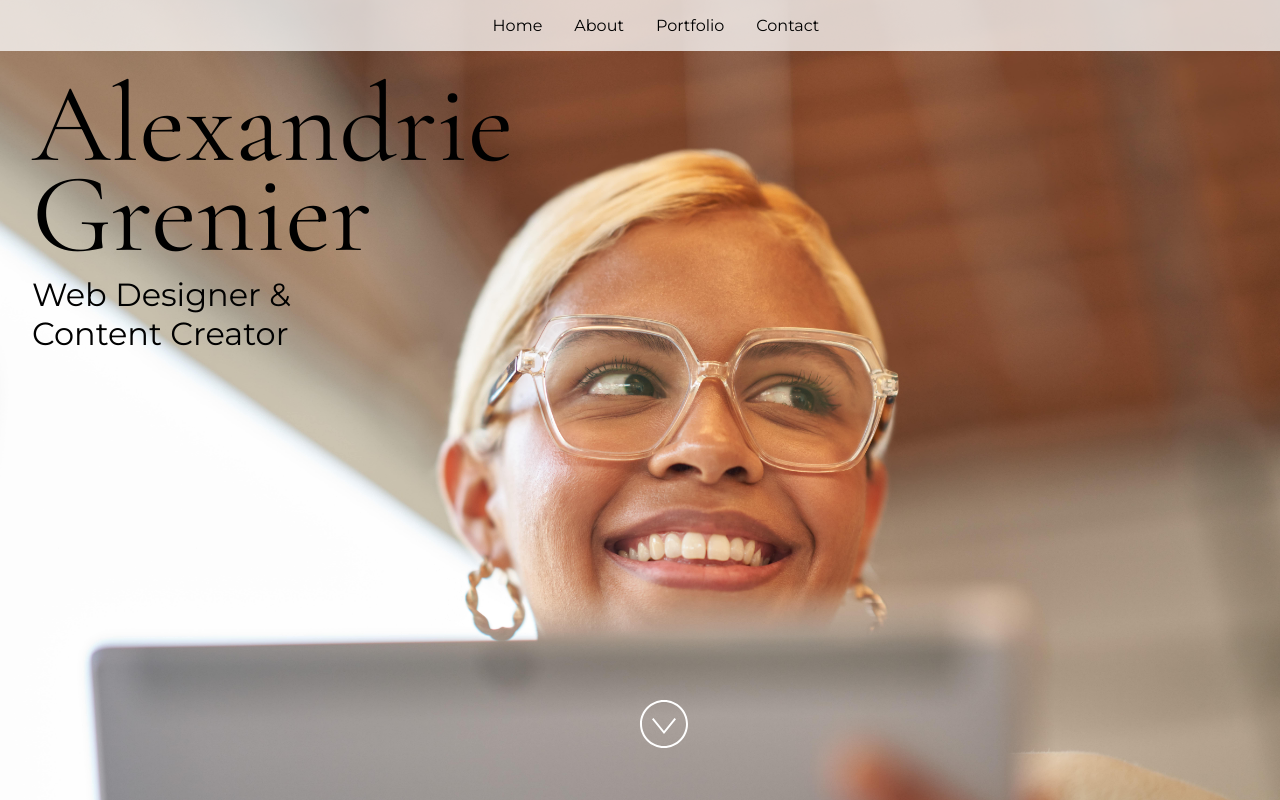
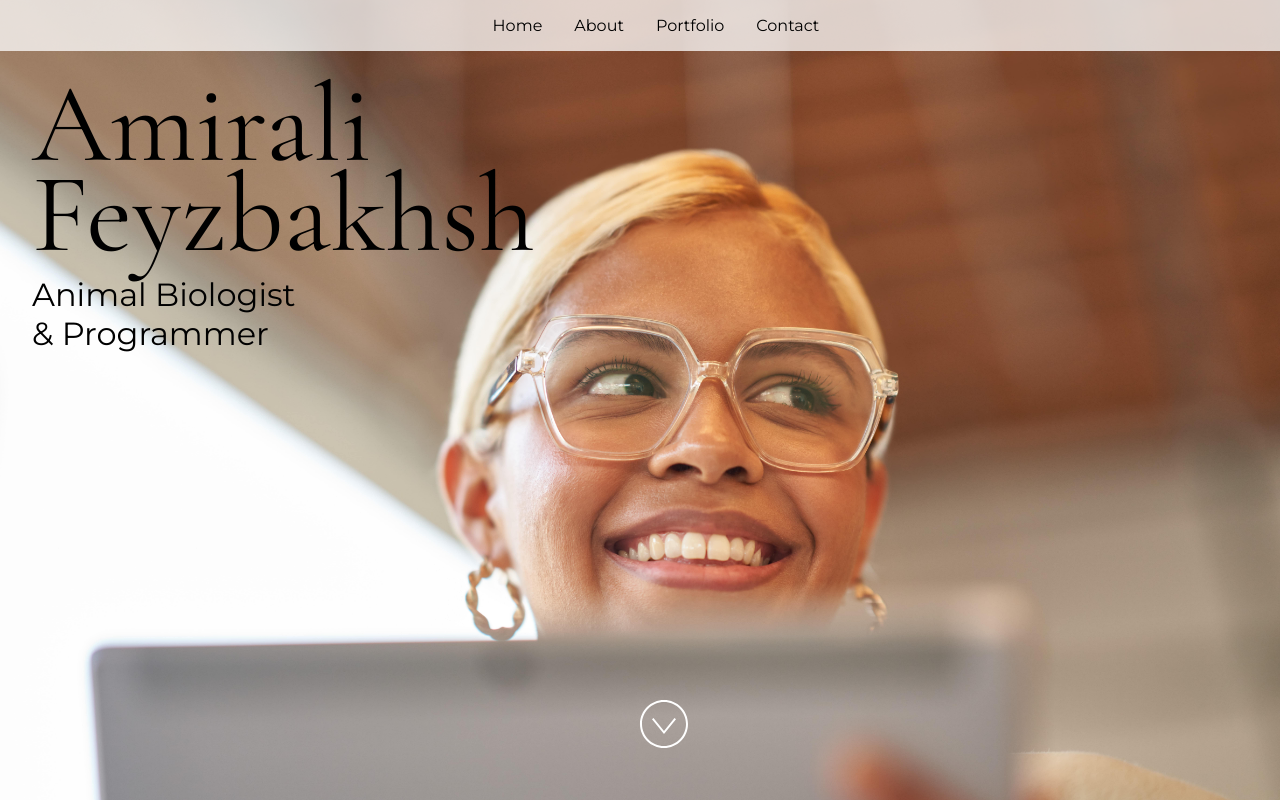
Before and after one commit to AAFBuniversityGit/wb, a React (Vite) app: page / in a window 1280 px wide. Built offline with nearby package versions, Linux system fonts and the light colour scheme.

Commit message:
Edited App.jsx

```diff
--- a/src/App.jsx
+++ b/src/App.jsx
@@ -24,15 +24,12 @@ import "./styles.css";
  * If you don't have one of the social sites listed, leave it as an empty string.
  */
 const siteProps = {
-  name: "Alexandrie Grenier",
-  title: "Web Designer & Content Creator",
-  email: "alex@example.com",
-  gitHub: "microsoft",
-  instagram: "microsoft",
-  linkedIn: "satyanadella",
-  medium: "",
-  twitter: "microsoft",
-  youTube: "Code",
+  name: "Amirali Feyzbakhsh",
+  title: "Animal Biologist & Programmer",
+  email: "feyzbakhsh.amirali@gmail.com",
+  gitHub: "AAFBuniversityGit",
+  instagram: "amir_.alifb",
+  linkedIn: "amirali-feyzbakhsh",
 };
 
 const primaryColor = "#4E567E";
```
